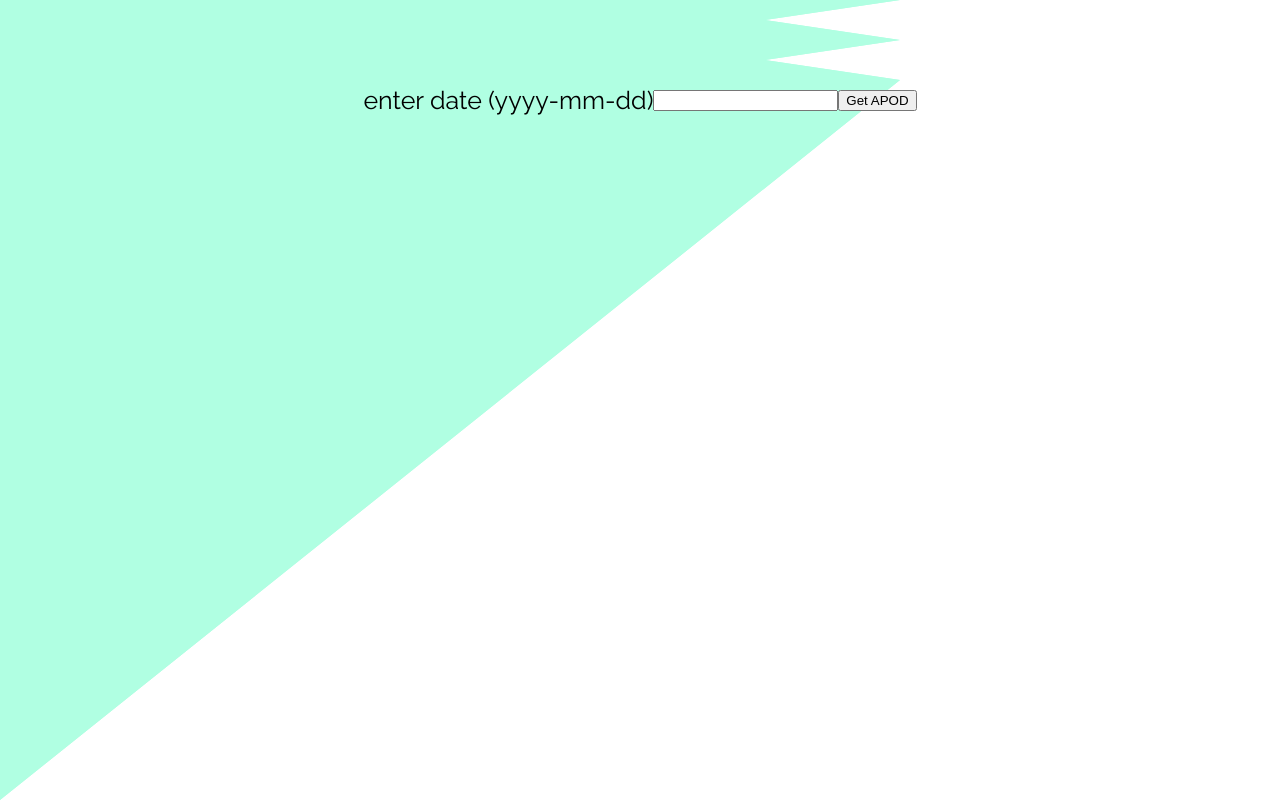
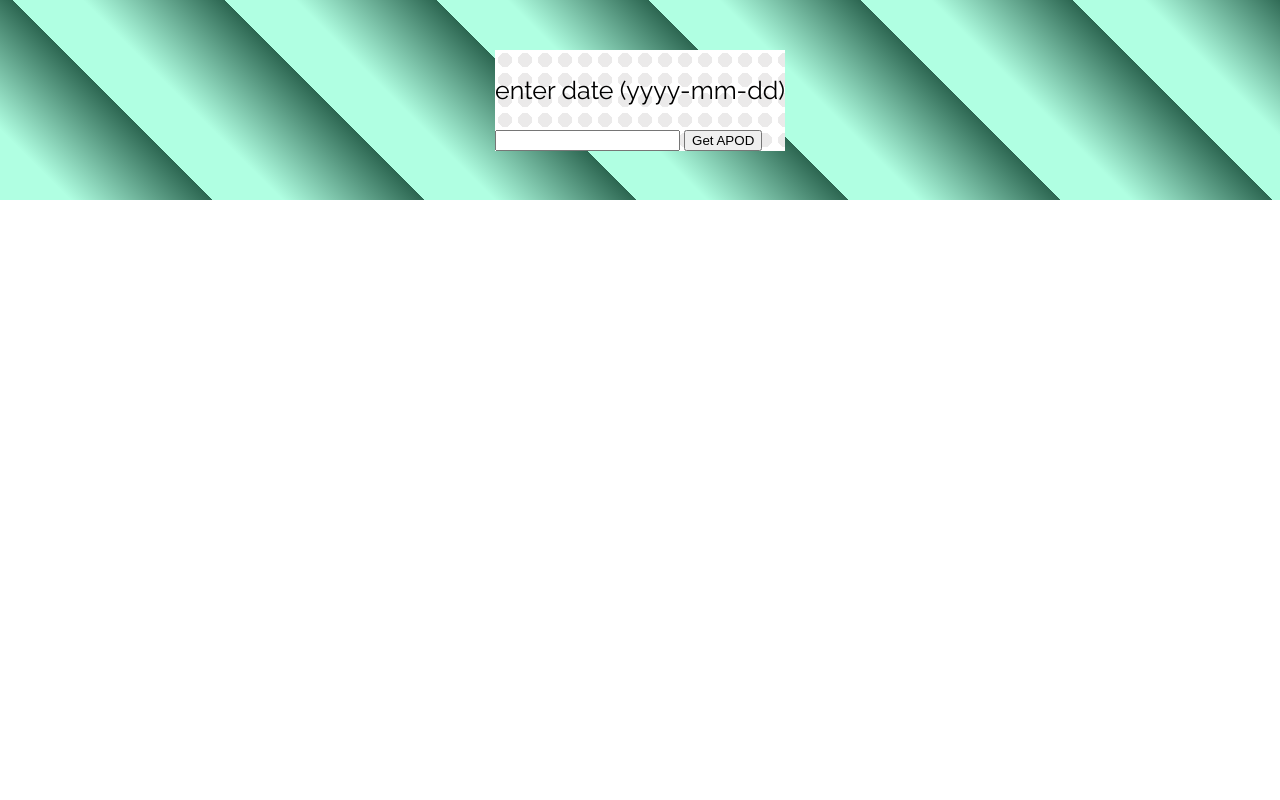
Before and after one commit to BoltyPlays/placeholder, a website built with Vite: page index.html in a window 1280 px wide. Built offline with nearby package versions, Linux system fonts and the light colour scheme; no server answers.

Commit message:
fixed js!

```diff
--- a/index.html
+++ b/index.html
@@ -9,13 +9,18 @@
     <link href="src/style.css" rel="stylesheet">
     <title>placeholder</title>
   </head>
+
   <body>
+    <div class="stripes">
       <div id="app"></div>
       <div class="center">
+        <div class = "clearwhite">
           <p>enter date (yyyy-mm-dd)</p>
           <input type="text" id="apod" value="">
           <button id="date">Get APOD</button>
           <script type="module" src="/src/main.js"></script>
         </div>
+      </div>
+    </div>
   </body>
 </html>
--- a/src/main.js
+++ b/src/main.js
@@ -8,15 +8,19 @@
       let media;
       if(data.media_type === "image") {
         media = `<img src="${data.url}"/>`;
+      } else if (data.url.includes("youtube")) {
+        media = `<iframe width="960" height="540" src="${data.url}" title="YouTube video player" frameborder="0" allow="accelerometer; autoplay; clipboard-write; encrypted-media; gyroscope; picture-in-picture; web-share" referrerpolicy="strict-origin-when-cross-origin" allowfullscreen></iframe>`;
       } else if (data.media_type === "video") {
         media = `<video src="${data.url}" controls></video>`;
-      } else if (data.url.includes("youtube")) {
-        media = `<iframe width="560" height="315" src="${data.url}" title="YouTube video player" frameborder="0" allow="accelerometer; autoplay; clipboard-write; encrypted-media; gyroscope; picture-in-picture; web-share" referrerpolicy="strict-origin-when-cross-origin" allowfullscreen></iframe>`;
       }
       document.querySelector("#app").innerHTML=`
-        <h1>${data.title}</h1>
+        <div class="clearwhite">
+          <h1>${data.title}</h1>
+        </div>
         ${media}
-        <p>${data.explanation}</p>
+        <div class="clearwhite">
+          <p>${data.explanation}</p>
+        </div>
       `;
     })
     .catch(err=> {
--- a/src/style.css
+++ b/src/style.css
@@ -22,23 +22,30 @@
 }
 body::before,
 body::after {
-  clip-path: polygon(
-  0 0,
-  100% 0,
-  100% 5%,
-  85% 7.5%,
-  100% 10%,
-  100% 0,
-  85% 2.5%,
-  100% 5%,
-  100% 10%,
-  0 100%
-  );
   content: '';
   position: fixed;
   top: 0;
   z-index: -1;
-  width: 900px;
+  width: 1500px;
   height: 100%;
-  background: #b0ffe2
 }
+/* credits: https://css-tricks.com/stripes-css/ */
+.stripes {
+  background: repeating-linear-gradient(
+    45deg,
+    #b0ffe2,
+    #b0ffe2 50px,
+    #2c6651 150px,
+    #2c6651 120px
+  );
+}
+.clearwhite {
+  background: radial-gradient(
+    circle,
+    #ebeaea,
+    #ebeaea 50%,
+    #ffffff 50%,
+    #ffffff
+  );
+  background-size: 20px 20px;
+}
```
Lines whose indentation alone changed are shown as unchanged.
